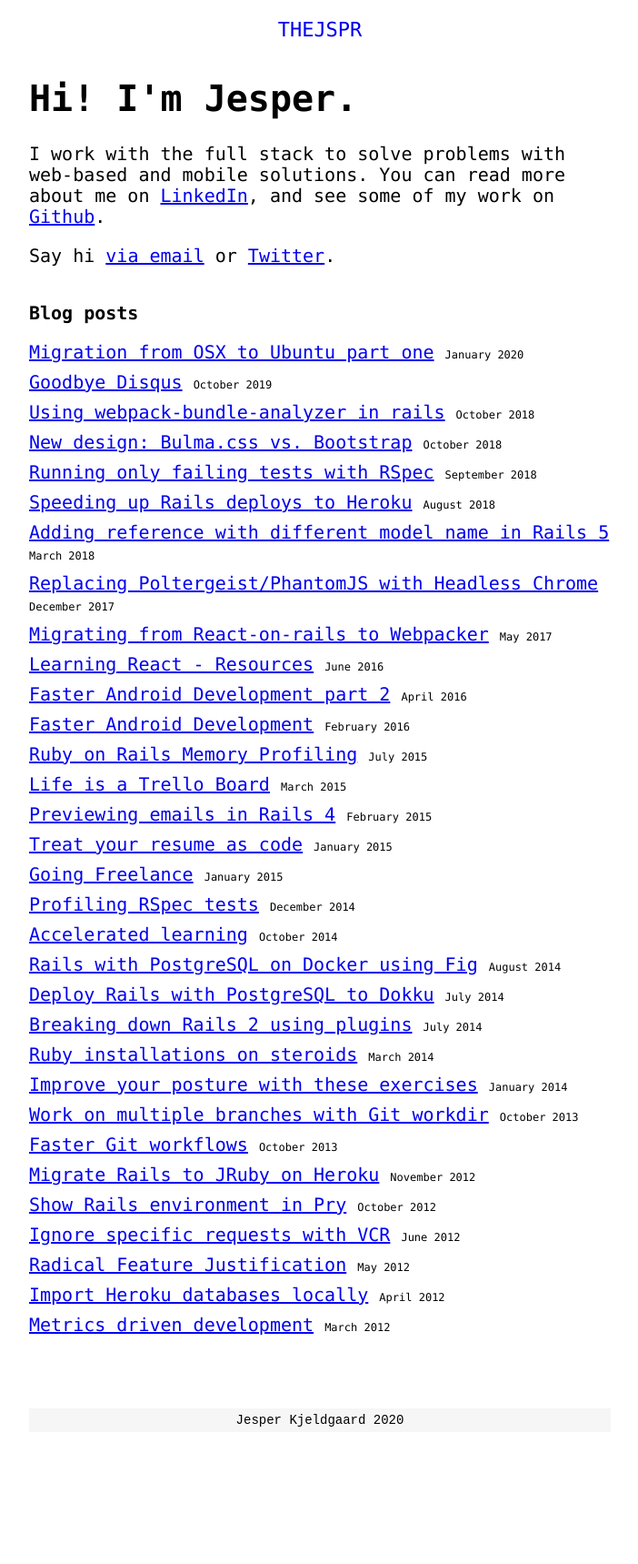
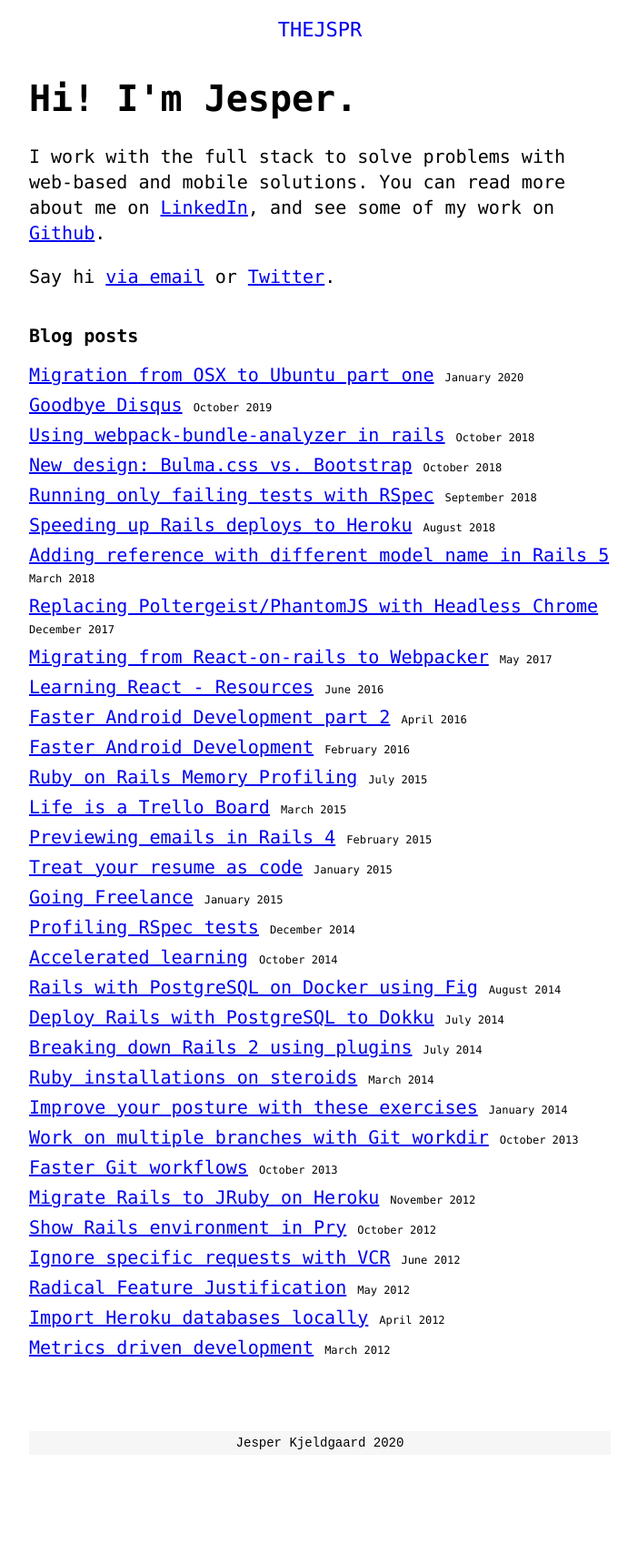
Before and after one commit to thejspr/thejspr.com, a Jekyll site: the page built from index.html, in a window 1280 px wide. Shown: the whole page at 91% size, without its empty margins (288-990 px from the left). Built offline with Jekyll 4.4.1, drawn with Linux system fonts in a browser that asks for light colours; before the commit the page ends 1694 px from its top, so only the background shows below that.

Commit message:
seo fixes

```diff
--- a/assets/style.scss
+++ b/assets/style.scss
@@ -2,7 +2,7 @@
 ---
 body {
   font-family: "Lucida Sans Typewriter", "Lucida Console", Monaco, "Bitstream Vera Sans Mono", monospace;
-  font-size: 16px;
+  font-size: 18px;
 
   @media only screen and (min-width: 700px) {
     font-size: 20px;
@@ -51,6 +51,10 @@
   }
 }
 
+.hero-copy {
+  line-height: 28px;
+}
+
 .post-body {
   p, ul {
     line-height: 28px;
```
